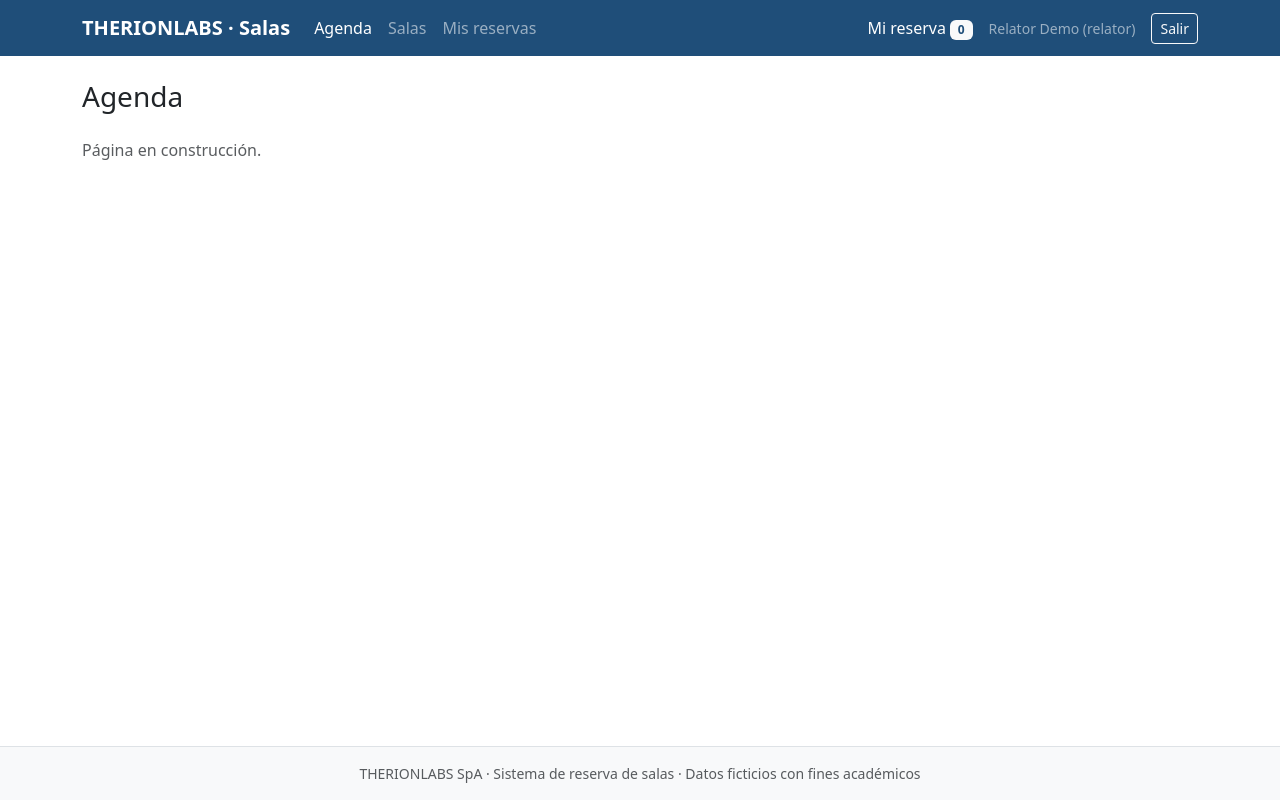
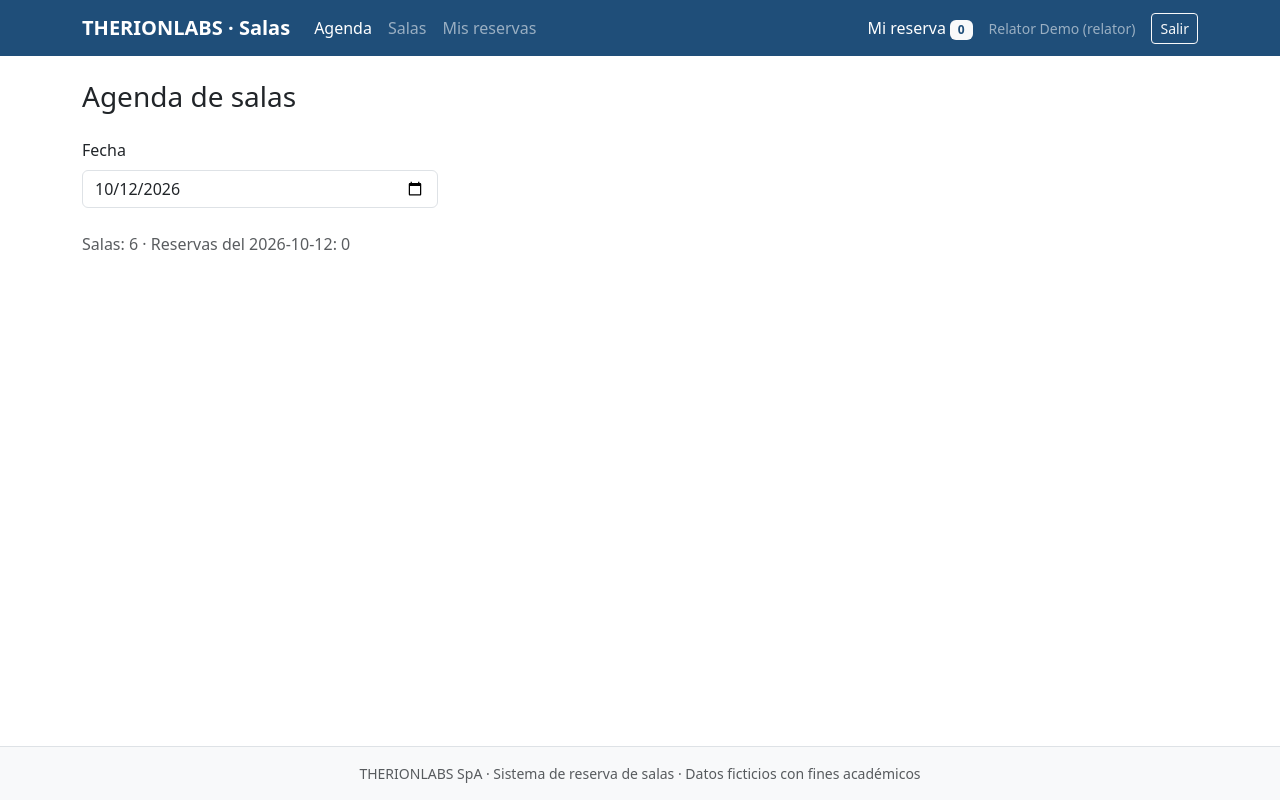
Before and after one commit to kevinmanuel7/reserva-salas-web, a React (Vite) app: page /login in a window 1280 px wide. Both pictures are taken after a click on the button "Entrar como relator". Built offline with nearby package versions, Linux system fonts and the light colour scheme.

Commit message:
Agenda: estado de fecha y carga de reservas por día

```diff
--- a/src/pages/Agenda.jsx
+++ b/src/pages/Agenda.jsx
@@ -1,14 +1,41 @@
-// RESPONSABLE: Persona 2
-// TODO:
-//  - Selector de fecha (input type=date) en useState, por defecto hoy.
-//  - Tabla salas x BLOQUES dentro de table-responsive.
-//  - Usar obtenerSalas() y obtenerReservasPorFecha(fecha); celda con badge bg-success (libre) / bg-danger (ocupado).
+import { useEffect, useState } from 'react';
+import { obtenerSalas } from '../services/salasService';
+import { obtenerReservasPorFecha } from '../services/reservasService';
+import { hoyISO } from '../utils/fechas';
 
 export default function Agenda() {
+  // 1) Estado: los datos que, al cambiar, hacen que React vuelva a dibujar la página
+  const [fecha, setFecha] = useState(hoyISO());
+  const [salas] = useState(() => obtenerSalas());
+  const [reservas, setReservas] = useState([]);
+
+  // 2) Efecto: cada vez que cambia la fecha, se cargan las reservas de ese día
+  useEffect(() => {
+    setReservas(obtenerReservasPorFecha(fecha));
+  }, [fecha]);
+
   return (
     <main className="container py-4">
-      <h1 className="h3 mb-4">Agenda</h1>
-      <p className="text-muted">Página en construcción.</p>
+      <h1 className="h3 mb-4">Agenda de salas</h1>
+
+      {/* 3) Input controlado: su valor viene del estado y onChange lo actualiza */}
+      <div className="row mb-4">
+        <div className="col-12 col-sm-6 col-md-4">
+          <label htmlFor="fecha" className="form-label">Fecha</label>
+          <input
+            id="fecha"
+            type="date"
+            className="form-control"
+            value={fecha}
+            onChange={(e) => setFecha(e.target.value)}
+          />
+        </div>
+      </div>
+
+      {/* Texto temporal para comprobar que el estado funciona (se borra en el paso 2) */}
+      <p className="text-muted">
+        Salas: {salas.length} · Reservas del {fecha}: {reservas.length}
+      </p>
     </main>
   );
 }
--- /dev/null
+++ b/src/utils/fechas.js
@@ -0,0 +1,7 @@
+export const hoyISO = () => {
+  const hoy = new Date();
+  const anio = hoy.getFullYear();
+  const mes = String(hoy.getMonth() + 1).padStart(2, '0'); // los meses parten en 0
+  const dia = String(hoy.getDate()).padStart(2, '0');
+  return `${anio}-${mes}-${dia}`;
+};
```
